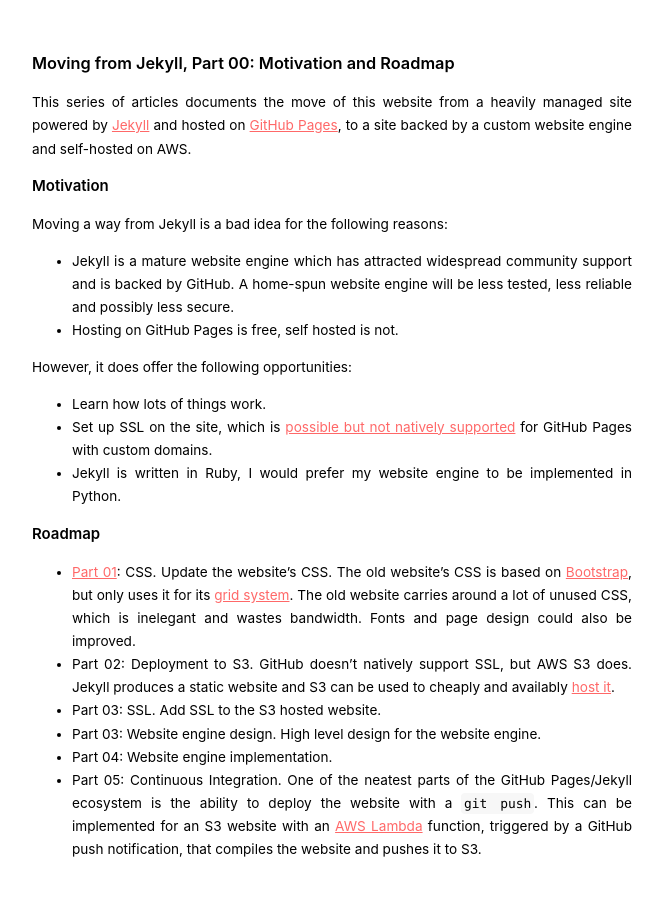
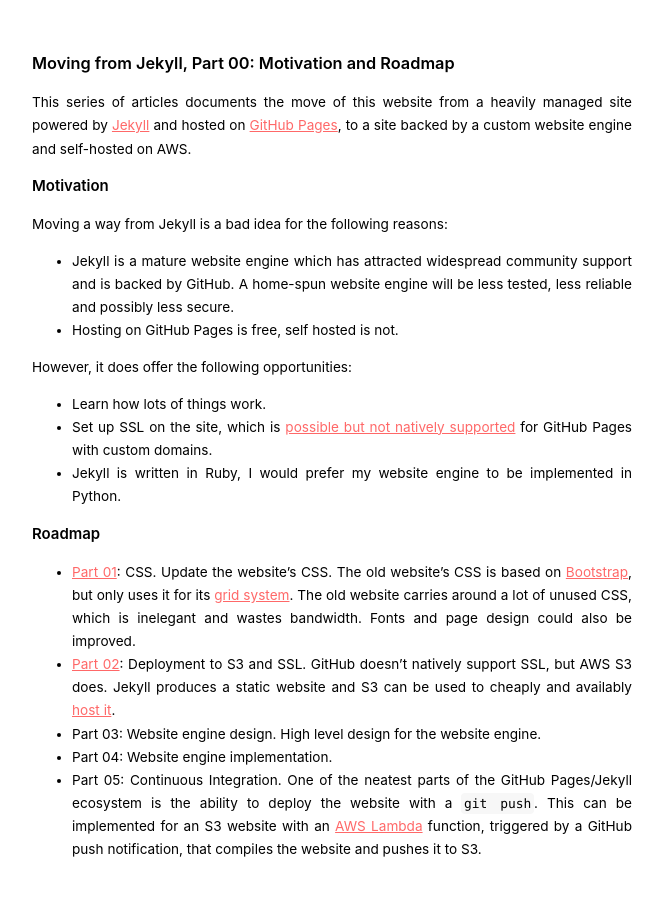
Before and after one commit to jamesroutley/routley.io, a Jekyll site: the page built from _posts/2016-11-28-from-jekyll-00-motivation-and-roadmap.md, in a window 1280 px wide. Shown: the whole page, without its empty margins (308-971 px from the left). Built offline with Jekyll 4.4.1, drawn with Linux system fonts in a browser that asks for light colours.

Commit message:
Adding new blog post

```diff
--- a/_posts/2016-11-28-from-jekyll-00-motivation-and-roadmap.md
+++ b/_posts/2016-11-28-from-jekyll-00-motivation-and-roadmap.md
@@ -22,8 +22,7 @@
 ## Roadmap
 
 - [Part 01]({% post_url 2016-11-29-from-jekyll-01-css %}): CSS. Update the website's CSS. The old website's CSS is based on [Bootstrap](http://getbootstrap.com/), but only uses it for its [grid system](http://getbootstrap.com/css/#grid). The old website carries around a lot of unused CSS, which is inelegant and wastes bandwidth. Fonts and page design could also be improved.
-- Part 02: Deployment to S3. GitHub doesn't natively support SSL, but AWS S3 does. Jekyll produces a static website and S3 can be used to cheaply and availably [host it](http://docs.aws.amazon.com/AmazonS3/latest/dev/WebsiteHosting.html).
-- Part 03: SSL. Add SSL to the S3 hosted website.
+- [Part 02](% post_url 2016-11-29-from-jekyll-02-s3-ssl %): Deployment to S3 and SSL. GitHub doesn't natively support SSL, but AWS S3 does. Jekyll produces a static website and S3 can be used to cheaply and availably [host it](http://docs.aws.amazon.com/AmazonS3/latest/dev/WebsiteHosting.html).
 - Part 03: Website engine design. High level design for the website engine.
 - Part 04: Website engine implementation.
 - Part 05: Continuous Integration. One of the neatest parts of the GitHub Pages/Jekyll ecosystem is the ability to deploy the website with a `git push`. This can be implemented for an S3 website with an [AWS Lambda](http://docs.aws.amazon.com/lambda/latest/dg/welcome.html) function, triggered by a GitHub push notification, that compiles the website and pushes it to S3.
```
Also changed, not shown: _posts/2016-11-29-from-jekyll-01-css.md (+1 -1 lines), _posts/2016-11-29-from-jekyll-02-s3-ssl.md (added, +43 -0 lines).
